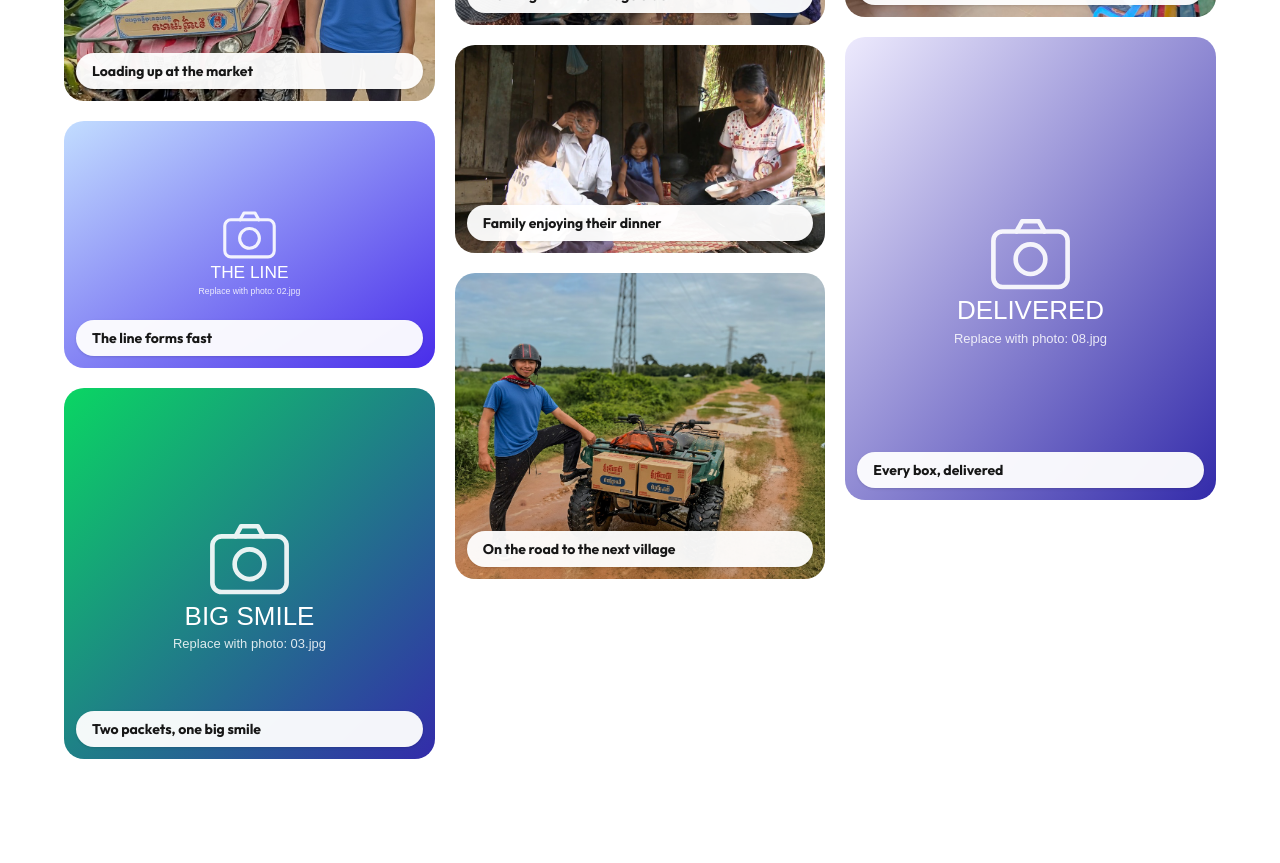
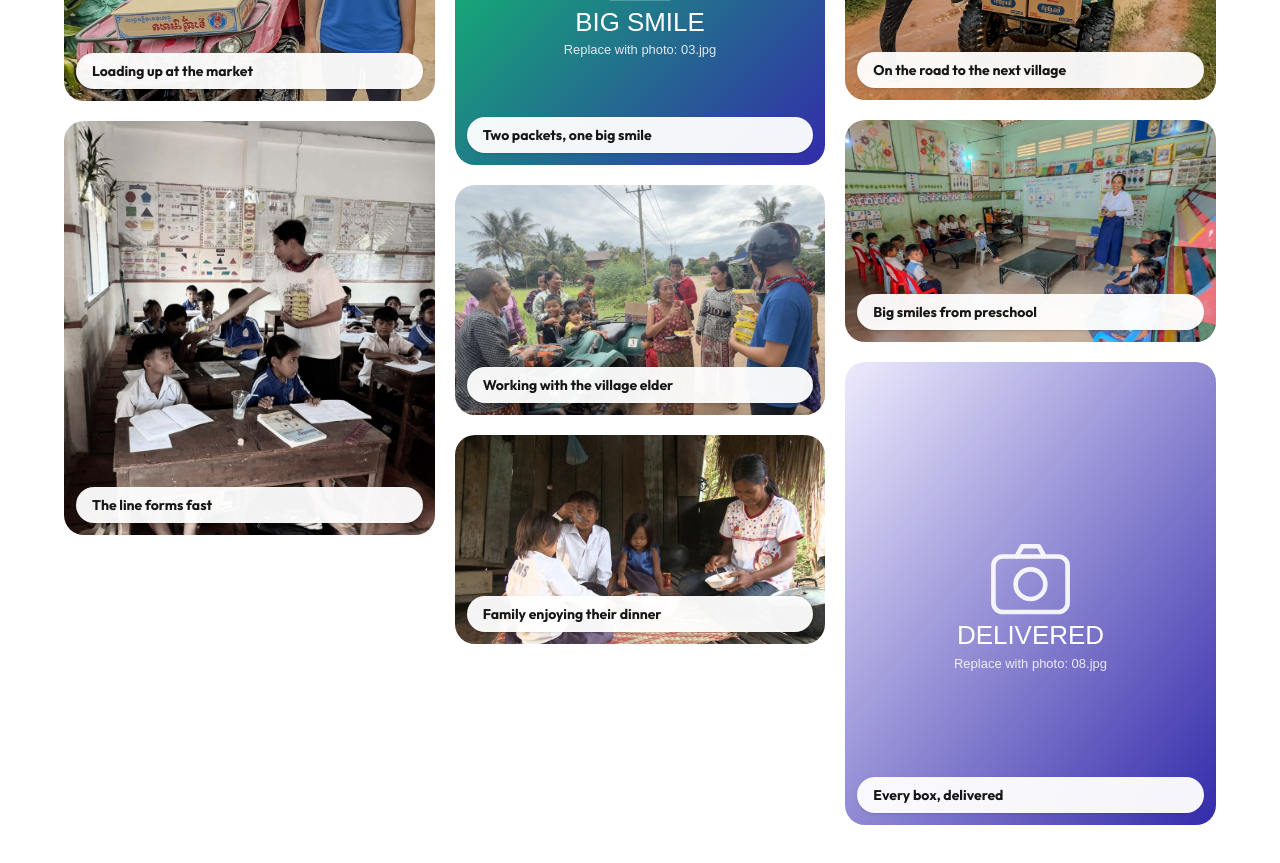
Before and after one commit to iampiotr/ramenrun, a React (Vite) app: page / in a window 1280 px wide. Shown: the part 5300-6163 px from the top of the page. Built offline with nearby package versions, Linux system fonts and the light colour scheme.

Commit message:
Replace the second gallery placeholder with the classroom photo.

```diff
--- a/src/content.ts
+++ b/src/content.ts
@@ -110,11 +110,11 @@ export const gallery = {
       height: 848,
     },
     {
-      src: photo('02.svg'),
-      alt: 'Kids lining up to receive ramen packets',
+      src: photo('02.jpg'),
+      alt: 'A young man hands a ramen packet to a student at a desk in a classroom',
       caption: 'The line forms fast',
-      width: 1200,
-      height: 800,
+      width: 917,
+      height: 1024,
     },
     {
       src: photo('03.svg'),
```
Also changed, not shown: public/photos/siem-reap/02.jpg (added), public/photos/siem-reap/02.svg (deleted).
